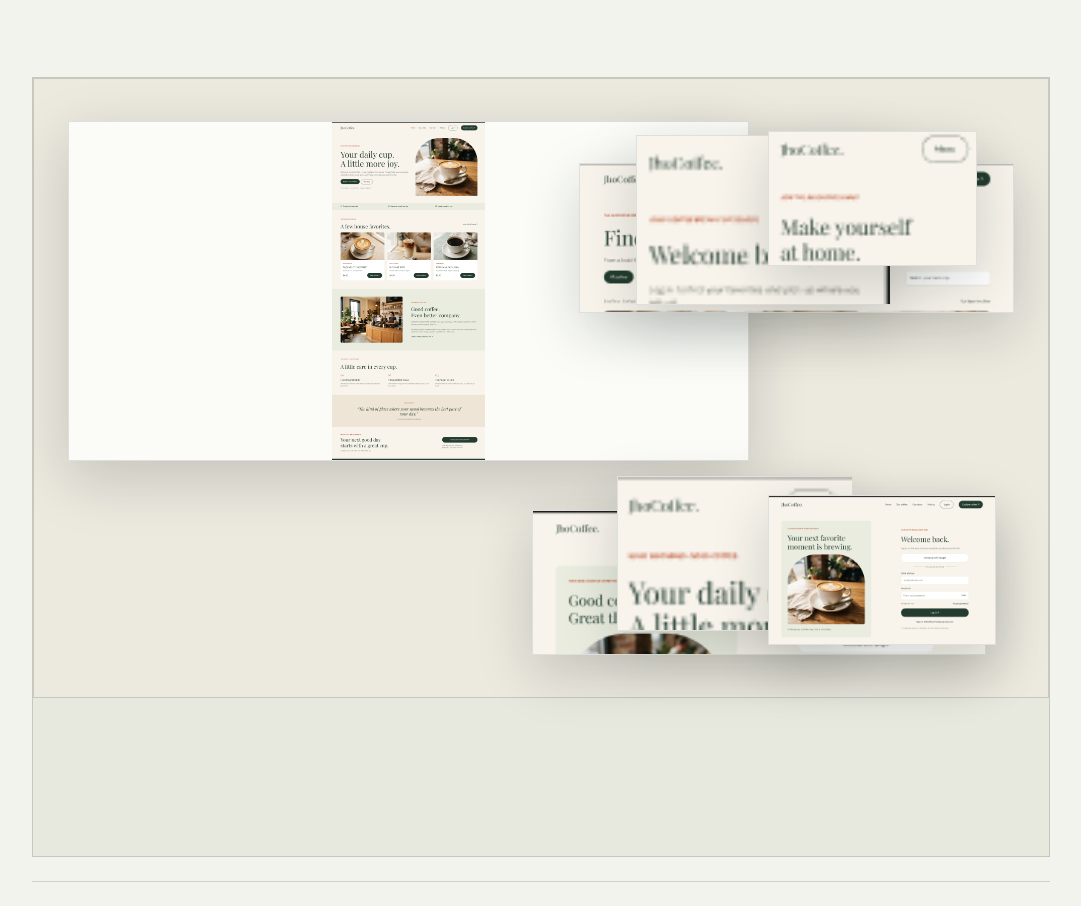
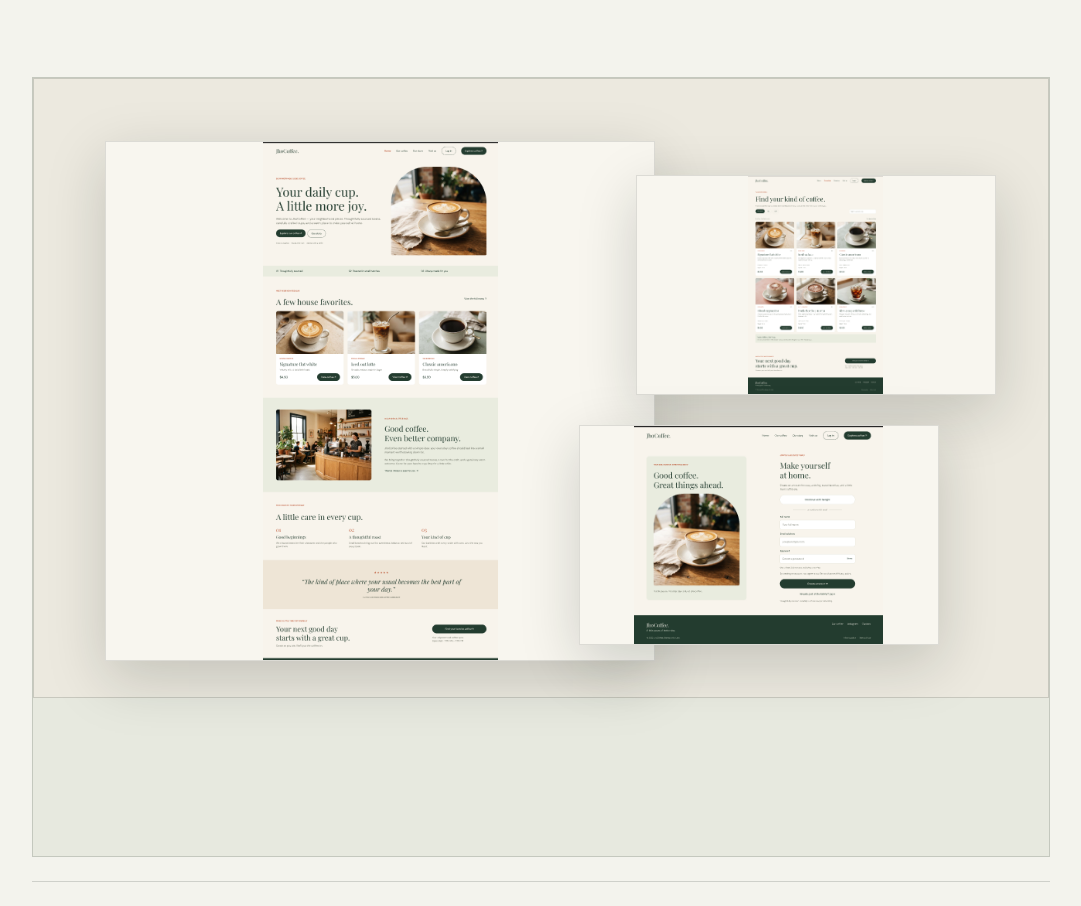
Before and after one commit to vernecles12/jhoverne-portfolio, a Next.js app: page / in a window 1280 px wide. Shown: the part 3700-4606 px from the top of the page, without its empty margins (99-1180 px from the left). Built offline with nearby package versions, Linux system fonts and the light colour scheme.

Commit message:
Fix Jhocoffee screenshot blur and proportions

```diff
--- a/app/globals.css
+++ b/app/globals.css
@@ -208,9 +208,9 @@ a:hover .arrow-icon { transform: translate(2px, -2px); }
 .screenshot-gallery { position: absolute; inset: 34px; }
 .screenshot { display: block; object-fit: cover; border: 1px solid rgba(16,27,24,.12); box-shadow: 0 18px 55px rgba(16,27,24,.18); background: #fbfcf8; image-rendering: auto; backface-visibility: hidden; transform: translateZ(0); }
 .screenshot-main { position: absolute; width: 78%; height: 520px; left: 2%; top: 18px; object-position: top center; z-index: 1; object-fit: contain; background: #fbfcf8; image-rendering: -webkit-optimize-contrast; max-width: 76%; }
-.screenshot-detail { position: absolute; width: 34%; height: 210px; object-position: top center; z-index: 3; object-fit: cover; image-rendering: high-quality; }
-.screenshot-detail-one { right: 1%; top: 70px; }
-.screenshot-detail-two { right: 8%; bottom: -2px; }
+.screenshot-detail { position: absolute; width: 34%; height: 220px; object-position: top center; z-index: 3; object-fit: cover; image-rendering: high-quality; }
+.screenshot-detail-one { right: 2%; top: 62px; }
+.screenshot-detail-two { right: 8%; bottom: 18px; }
 .gallery-name { position:absolute; z-index:8; left:44px; bottom:18px; background:var(--ink); color:var(--lime); padding:8px 10px; font:9px var(--mono); letter-spacing:.8px; }
 .screenshot-detail.extra-1 { width:27%; height:170px; right:13%; top:22px; }
 .screenshot-detail.extra-2 { width:25%; height:155px; right:17%; bottom:32px; }
@@ -350,20 +350,28 @@ a:hover .arrow-icon { transform: translate(2px, -2px); }
 }
 
 .jhocoffee-gallery-board .screenshot-main {
-  width: 72%;
-  height: 340px;
-  left: 0;
-  top: 8px;
+  width: 58%;
+  height: 520px;
+  left: 4%;
+  top: 28px;
+  object-fit: contain;
+  object-position: center;
+  background: #f8f6ef;
 }
-.jhocoffee-gallery-board .screenshot-detail-one {
-  width: 46%;
-  height: 150px;
-  right: 0;
-  top: 50px;
+.jhocoffee-gallery-board .screenshot-detail {
+  width: 38%;
+  height: 220px;
+  object-fit: contain;
+  background: #f8f6ef;
 }
-.jhocoffee-gallery-board .screenshot-detail-two {
-  width: 48%;
-  height: 145px;
-  right: 3%;
-  bottom: 8px;
+.jhocoffee-gallery-board .screenshot-detail-one { right: 2%; top: 62px; }
+.jhocoffee-gallery-board .screenshot-detail-two { right: 8%; bottom: 18px; }
+.jhocoffee-gallery-board .extra-1,
+.jhocoffee-gallery-board .extra-2,
+.jhocoffee-gallery-board .extra-3,
+.jhocoffee-gallery-board .extra-4 { display: none; }
+@media (max-width:760px) {
+  .jhocoffee-gallery-board .screenshot-main { width:72%; height:340px; left:0; top:8px; }
+  .jhocoffee-gallery-board .screenshot-detail-one { width:46%; height:150px; right:0; top:50px; }
+  .jhocoffee-gallery-board .screenshot-detail-two { width:48%; height:145px; right:3%; bottom:8px; }
 }
```
